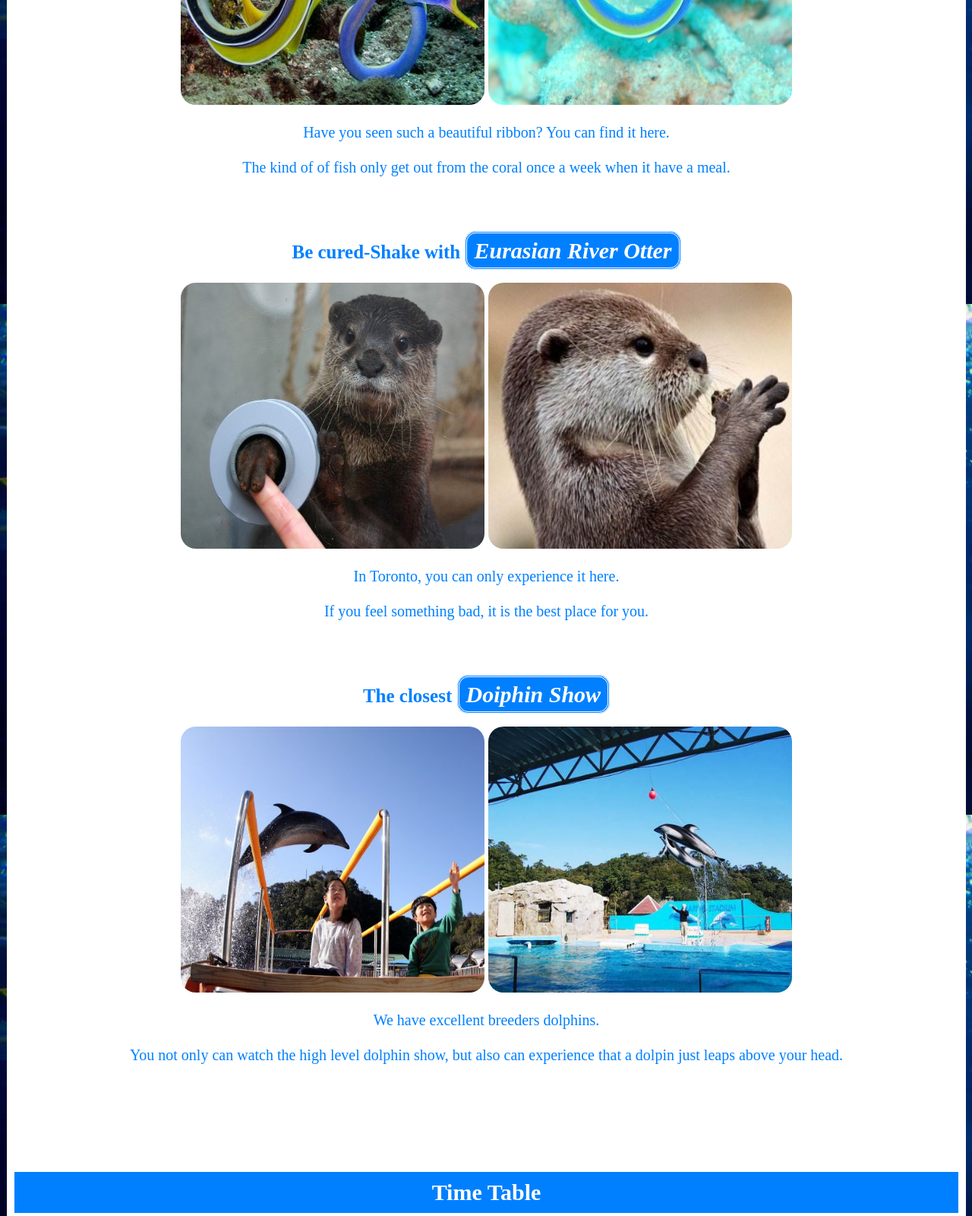
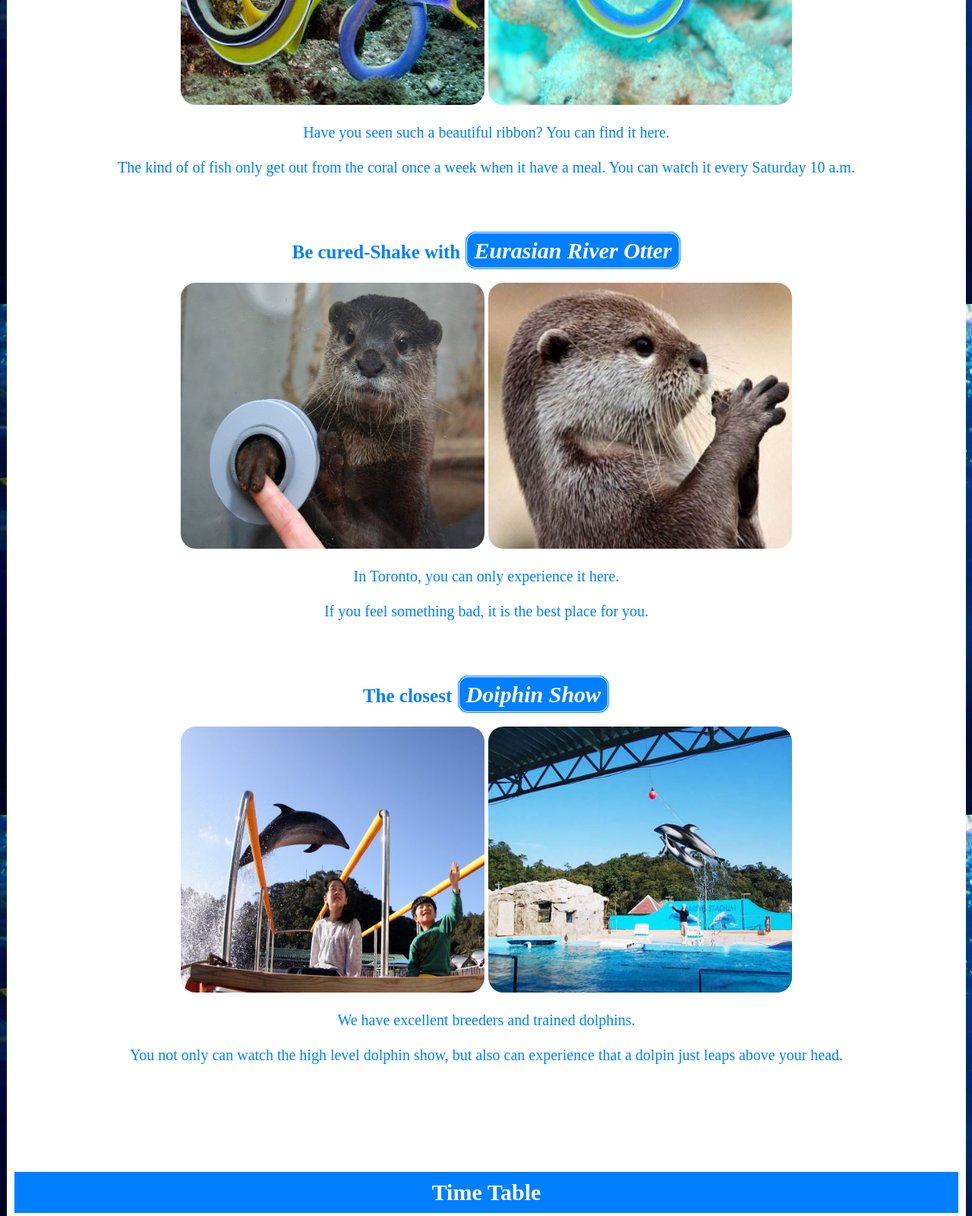
Before and after one commit to MikaN73/Morning-Aquarium, a plain HTML site: page show.html in a window 1280 px wide. Shown: the part 2960-4560 px from the top of the page at 76% size. Drawn offline with Linux system fonts and the light colour scheme.

Commit message:
Update show.html

```diff
--- a/show.html
+++ b/show.html
@@ -49,7 +49,7 @@
         <p class="animal1"><br><br>Beautiful ribbon in sea <i class="animal">Ribbon eel</i></p>
         <img id="baby" src="animal1.jpg">
         <img id="baby" src="animal4.jpg">
-        <p>Have you seen such a beautiful ribbon? You can find it here. <br><br>The kind of of fish only get out from the coral once a week when it have a meal.</p>
+        <p>Have you seen such a beautiful ribbon? You can find it here. <br><br>The kind of of fish only get out from the coral once a week when it have a meal. You can watch it every Saturday 10 a.m.</p>
 
          <p class="animal1"><br><br>Be cured-Shake with  <i class="animal">Eurasian River Otter</i></p>
         <img id="baby" src="animal5.jpg">
@@ -59,7 +59,7 @@
         <p class="animal1"><br><br>The closest <i class="animal">Doiphin Show</i></p>
         <img id="baby" src="animal2.jpg">
         <img id="baby" src="animal3.jpg">
-        <p>We have excellent breeders dolphins. <br><br>You not only can watch the high level dolphin show, but also can experience that a dolpin just leaps above your head.</p>
+        <p>We have excellent breeders and trained dolphins. <br><br>You not only can watch the high level dolphin show, but also can experience that a dolpin just leaps above your head.</p>
 
         <br><br><br><br>
          <p class="only">Time Table</p>
```
